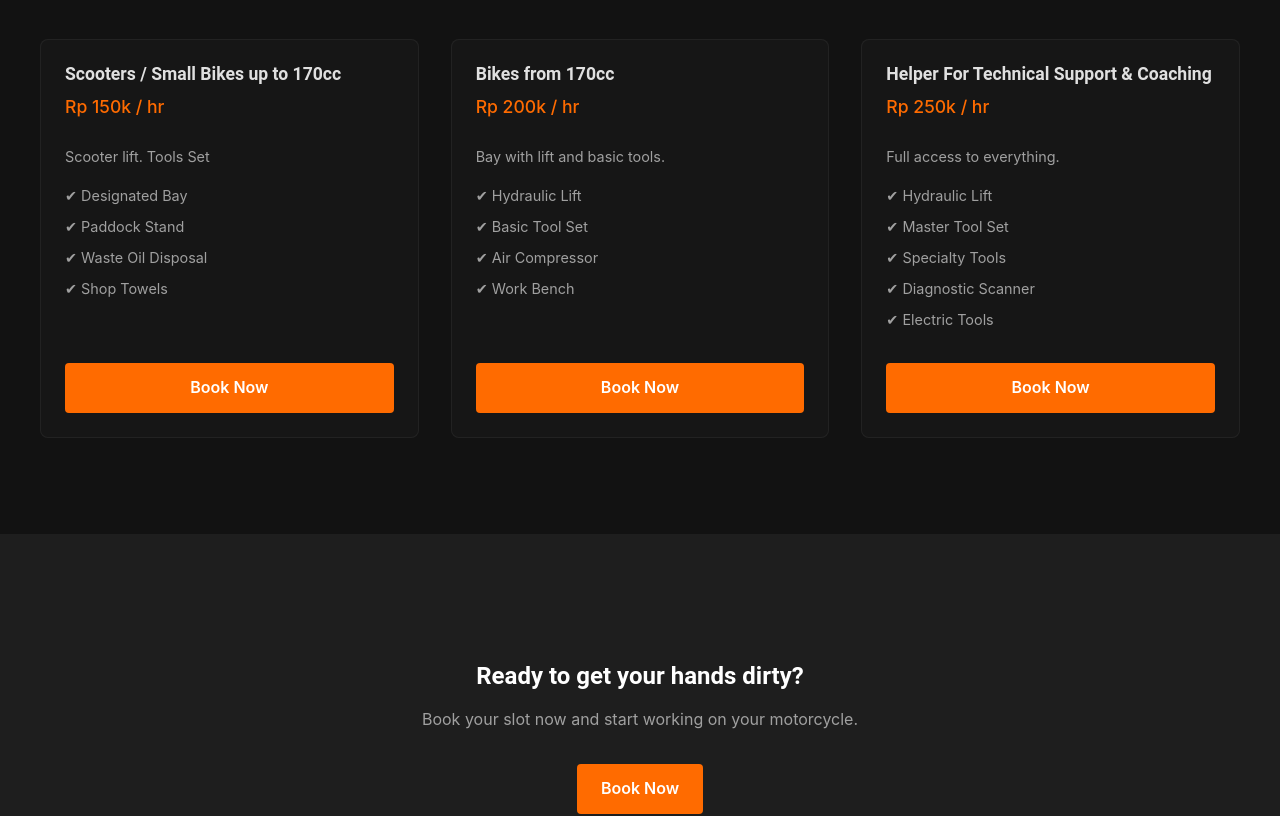
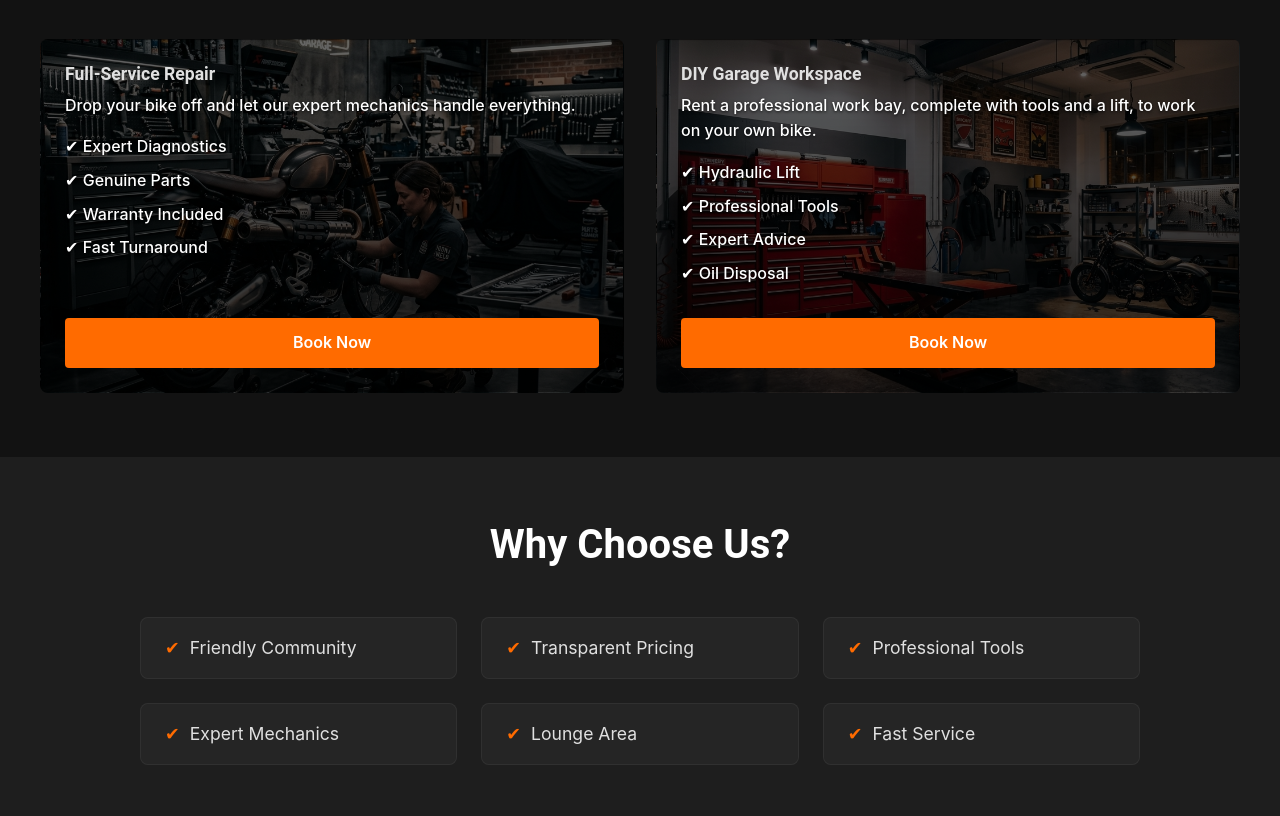
Before and after one commit to PelixDIY/diy-moto-anti, a React (Vite) app: page / in a window 1280 px wide. Shown: the part 880-1696 px from the top of the page. Built offline with nearby package versions, Linux system fonts and the light colour scheme.

Commit message:
change servises

```diff
--- a/src/components/BookingForm.jsx
+++ b/src/components/BookingForm.jsx
@@ -1,13 +1,28 @@
-import React, { useState } from 'react';
+import React, { useState, useEffect } from 'react';
 import { useTranslation } from 'react-i18next';
+import { useSearchParams } from 'react-router-dom';
 
 const BookingForm = () => {
     const { t } = useTranslation();
+    const [searchParams] = useSearchParams();
+    const [formType, setFormType] = useState('diy'); // 'diy' or 'service'
+
+    useEffect(() => {
+        const type = searchParams.get('type');
+        if (type === 'service') {
+            setFormType('service');
+        } else {
+            setFormType('diy');
+        }
+    }, [searchParams]);
+
     const [formData, setFormData] = useState({
         name: '',
         date: '',
         time: '',
-        service: 'lift' // Default service key
+        service: 'lift', // For DIY
+        bikeModel: '', // For Service
+        problemDescription: '' // For Service
     });
 
     const handleChange = (e) => {
@@ -21,12 +36,15 @@ const BookingForm = () => {
     const handleSubmit = (e) => {
         e.preventDefault();
 
-        const { name, date, time, service } = formData;
+        const { name, date, time, service, bikeModel, problemDescription } = formData;
+        let message = '';
 
+        if (formType === 'diy') {
             const serviceLabel = t(`bookingForm.services.${service}`);
-
-        // Format the message for WhatsApp
-        const message = `${t('bookingForm.whatsappMessage')}%0A%0A*${t('bookingForm.name')}:* ${name}%0A*${t('bookingForm.service')}:* ${serviceLabel}%0A*${t('bookingForm.date')}:* ${date}%0A*${t('bookingForm.time')}:* ${time}`;
+            message = `${t('bookingForm.whatsappMessageDIY')}%0A%0A*${t('bookingForm.name')}:* ${name}%0A*${t('bookingForm.service')}:* ${serviceLabel}%0A*${t('bookingForm.date')}:* ${date}%0A*${t('bookingForm.time')}:* ${time}`;
+        } else {
+            message = `${t('bookingForm.whatsappMessageService')}%0A%0A*${t('bookingForm.name')}:* ${name}%0A*${t('bookingForm.bikeModel')}:* ${bikeModel}%0A*${t('bookingForm.problemDescription')}:* ${problemDescription}%0A*${t('bookingForm.date')}:* ${date}%0A*${t('bookingForm.time')}:* ${time}`;
+        }
 
         // WhatsApp API URL
         // Using the corrected number: +6287700077111
@@ -41,6 +59,23 @@ const BookingForm = () => {
 
     return (
         <div className="booking-form-container">
+            <div className="booking-type-toggle">
+                <button
+                    className={`toggle-btn ${formType === 'service' ? 'active' : ''}`}
+                    onClick={() => setFormType('service')}
+                    type="button"
+                >
+                    {t('home.hero.ctaService')}
+                </button>
+                <button
+                    className={`toggle-btn ${formType === 'diy' ? 'active' : ''}`}
+                    onClick={() => setFormType('diy')}
+                    type="button"
+                >
+                    {t('home.hero.ctaDIY')}
+                </button>
+            </div>
+
             <form onSubmit={handleSubmit} className="booking-form">
                 <div className="form-group">
                     <label htmlFor="name">{t('bookingForm.name')}</label>
@@ -56,6 +91,7 @@ const BookingForm = () => {
                     />
                 </div>
 
+                {formType === 'diy' ? (
                     <div className="form-group">
                         <label htmlFor="service">{t('bookingForm.service')}</label>
                         <select
@@ -70,6 +106,37 @@ const BookingForm = () => {
                             <option value="pro">{t('bookingForm.services.pro')}</option>
                         </select>
                     </div>
+                ) : (
+                    <>
+                        <div className="form-group">
+                            <label htmlFor="bikeModel">{t('bookingForm.bikeModel')}</label>
+                            <input
+                                type="text"
+                                id="bikeModel"
+                                name="bikeModel"
+                                value={formData.bikeModel}
+                                onChange={handleChange}
+                                required
+                                placeholder={t('bookingForm.bikeModelPlaceholder')}
+                                className="form-input"
+                            />
+                        </div>
+                        <div className="form-group">
+                            <label htmlFor="problemDescription">{t('bookingForm.problemDescription')}</label>
+                            <textarea
+                                id="problemDescription"
+                                name="problemDescription"
+                                value={formData.problemDescription}
+                                onChange={handleChange}
+                                required
+                                placeholder={t('bookingForm.problemPlaceholder')}
+                                className="form-input"
+                                rows="3"
+                                style={{ resize: 'vertical' }}
+                            ></textarea>
+                        </div>
+                    </>
+                )}
 
                 <div className="form-row">
                     <div className="form-group">
@@ -114,6 +181,33 @@ const BookingForm = () => {
                     border-radius: 8px;
                     border: 1px solid var(--color-border);
                     box-shadow: 0 4px 6px rgba(0, 0, 0, 0.3);
+                }
+
+                .booking-type-toggle {
+                    display: flex;
+                    gap: 0.5rem;
+                    margin-bottom: 2rem;
+                    background-color: var(--color-bg-dark);
+                    padding: 0.5rem;
+                    border-radius: 6px;
+                }
+
+                .toggle-btn {
+                    flex: 1;
+                    padding: 0.75rem;
+                    border: none;
+                    background: transparent;
+                    color: var(--color-text-secondary);
+                    font-size: 0.9rem;
+                    font-weight: 600;
+                    border-radius: 4px;
+                    cursor: pointer;
+                    transition: all var(--transition-fast);
+                }
+
+                .toggle-btn.active {
+                    background-color: var(--color-accent-orange);
+                    color: white;
                 }
 
                 .booking-form {
--- a/src/components/Hero.jsx
+++ b/src/components/Hero.jsx
@@ -10,17 +10,14 @@ const Hero = () => {
       <div className="hero-overlay"></div>
       <div className="container hero-content">
         <h1 className="hero-title">
-          DIY <span className="text-orange">MotoGarage</span>
+          {t('home.hero.title')}
         </h1>
         <p className="hero-subtitle">
-          {t('home.hero.title')}
-        </p>
-        <p className="hero-description">
           {t('home.hero.subtitle')}
         </p>
         <div className="hero-actions">
-          <Link to="/booking" className="btn btn-primary">{t('home.hero.cta')}</Link>
-          <Link to="/services" className="btn btn-outline">{t('navbar.services')}</Link>
+          <Link to="/booking?type=service" className="btn btn-primary">{t('home.hero.ctaService')}</Link>
+          <Link to="/booking?type=diy" className="btn btn-outline">{t('home.hero.ctaDIY')}</Link>
         </div>
       </div>
 
--- a/src/components/ServiceCard.jsx
+++ b/src/components/ServiceCard.jsx
@@ -2,15 +2,15 @@ import React from 'react';
 import { useTranslation } from 'react-i18next';
 import { Link } from 'react-router-dom';
 
-const ServiceCard = ({ title, price, description, features, icon }) => {
+const ServiceCard = ({ title, price, description, features, icon, bgImage, linkUrl }) => {
   const { t } = useTranslation();
 
   return (
-    <div className="service-card">
+    <div className="service-card" style={bgImage ? { backgroundImage: `linear-gradient(rgba(0,0,0,0.6), rgba(0,0,0,0.8)), url(${bgImage})`, backgroundSize: 'cover', backgroundPosition: 'center', borderColor: 'transparent' } : {}}>
       <h4 className="card-title">
         {icon && <span className="icon">{icon}</span>} {title}
       </h4>
-      <div className="card-price">{price}</div>
+      {price && <div className="card-price">{price}</div>}
       <div className="card-body">
         <p className="card-description">{description}</p>
         <ul className="card-features">
@@ -20,7 +20,7 @@ const ServiceCard = ({ title, price, description, features, icon }) => {
         </ul>
       </div>
       <div className="card-footer">
-        <Link to="/booking" className="btn btn-primary full-width">{t('navbar.bookNow')}</Link>
+        <Link to={linkUrl || "/booking"} className="btn btn-primary full-width">{t('navbar.bookNow')}</Link>
       </div>
 
       <style>{`
@@ -56,16 +56,20 @@ const ServiceCard = ({ title, price, description, features, icon }) => {
           margin-bottom: 1.5rem;
         }
         .card-description {
-          color: var(--color-text-secondary);
-          font-size: 0.9rem;
+          color: #fff;
+          font-size: 1rem;
+          font-weight: 500;
           margin-bottom: 1rem;
+          text-shadow: 0 1px 3px rgba(0,0,0,0.8);
         }
         .card-features {
           list-style: none;
           padding: 0;
           margin: 0;
-          color: var(--color-text-secondary);
-          font-size: 0.9rem;
+          color: #fff;
+          font-size: 1rem;
+          font-weight: 500;
+          text-shadow: 0 1px 3px rgba(0,0,0,0.8);
         }
         .card-features li {
           margin-bottom: 0.5rem;
--- a/src/locales/en/translation.json
+++ b/src/locales/en/translation.json
@@ -8,32 +8,44 @@
     },
     "home": {
         "hero": {
-            "title": "Your Garage, Your Rules",
-            "subtitle": "Professional tools and space for your motorcycle projects",
-            "cta": "Book a Bay"
+            "title": "Professional Motorcycle and Scooter Service in Bali",
+            "subtitle": "Professional Mechanics or DIY - You choose",
+            "ctaService": "Book Service",
+            "ctaDIY": "Book DIY Workspace"
         },
         "services": {
             "title": "Our Services",
-            "subtitle": "Everything you need to maintain your bike. Rent professional workspace and tools.",
-            "liftBay": {
-                "title": "Lift Bay Rental",
-                "description": "Rent a professional work bay with a hydraulic lift.",
+            "subtitle": "Everything you need from DIY workspace to full-service repairs.",
+            "fullService": {
+                "title": "Full-Service Repair",
+                "description": "Drop your bike off and let our expert mechanics handle everything.",
                 "features": {
-                    "lift": "Hydraulic Lift",
-                    "bench": "Work Bench",
-                    "compressor": "Air Compressor",
-                    "tools": "Basic Hand Tools"
+                    "f1": "Expert Diagnostics",
+                    "f2": "Genuine Parts",
+                    "f3": "Warranty Included",
+                    "f4": "Fast Turnaround"
                 }
             },
-            "proBay": {
-                "title": "Pro Bay Rental",
-                "description": "The ultimate DIY experience with everything included.",
+            "diyWorkspace": {
+                "title": "DIY Garage Workspace",
+                "description": "Rent a professional work bay, complete with tools and a lift, to work on your own bike.",
                 "features": {
-                    "bayLift": "Bay + Lift",
-                    "specialtyTools": "All Specialty Tools",
-                    "disposal": "Oil Disposal",
-                    "advice": "Expert Advice"
+                    "f1": "Hydraulic Lift",
+                    "f2": "Professional Tools",
+                    "f3": "Expert Advice",
+                    "f4": "Oil Disposal"
                 }
+            }
+        },
+        "whyChooseUs": {
+            "title": "Why Choose Us?",
+            "items": {
+                "community": "Friendly Community",
+                "pricing": "Transparent Pricing",
+                "tools": "Professional Tools",
+                "expert": "Expert Mechanics",
+                "lounge": "Lounge Area",
+                "fast": "Fast Service"
             }
         },
         "cta": {
@@ -162,7 +174,12 @@
             "lift": "Bikes from 170cc (Rp 200k / hr)",
             "pro": "Helper For Technical Support & Coaching (Rp 250k / hr)"
         },
-        "whatsappMessage": "Hello, I would like to book a slot at DIY MotoGarage."
+        "bikeModel": "Bike Model",
+        "bikeModelPlaceholder": "e.g., Yamaha Nmax 155",
+        "problemDescription": "Problem Description",
+        "problemPlaceholder": "What seems to be the issue?",
+        "whatsappMessageDIY": "Hello, I would like to book a DIY slot at DIY MotoGarage.",
+        "whatsappMessageService": "Hello, I need a service/repair for my bike."
     },
     "priceList": {
         "title": "MECHANICS WORK PRICE LIST",
--- a/src/locales/ru/translation.json
+++ b/src/locales/ru/translation.json
@@ -8,32 +8,44 @@
     },
     "home": {
         "hero": {
-            "title": "Твой Гараж, Твои Правила",
-            "subtitle": "Профессиональные инструменты и место для работы над твоим мотоциклом",
-            "cta": "Арендовать место"
+            "title": "Профессиональный сервис мотоциклов и скутеров на Бали",
+            "subtitle": "Профессиональные механики или ремонт своими руками — выбор за вами",
+            "ctaService": "Записаться в Сервис",
+            "ctaDIY": "Аренда DIY Места"
         },
         "services": {
             "title": "Наши Услуги",
-            "subtitle": "Рабочее место в Аренду. Оборудование, инструменты",
-            "liftBay": {
-                "title": "Аренда подъемника",
-                "description": "Аренда профессионального рабочего места с гидравлическим подъемником.",
+            "subtitle": "Все необходимое от самообслуживания до полного ремонта.",
+            "fullService": {
+                "title": "Полный Ремонт",
+                "description": "Оставьте свой мотоцикл, и наши опытные механики позаботятся обо всем.",
                 "features": {
-                    "lift": "Гидравлический подъемник",
-                    "bench": "Верстак",
-                    "compressor": "Компрессор",
-                    "tools": "Базовый набор инструментов"
+                    "f1": "Точная Диагностика",
+                    "f2": "Оригинальные Запчасти",
+                    "f3": "Гарантия на Работы",
+                    "f4": "Быстрый Ремонт"
                 }
             },
-            "proBay": {
-                "title": "Аренда Pro",
-                "description": "Максимальный опыт DIY со всем включенным.",
+            "diyWorkspace": {
+                "title": "Самообслуживание DIY",
+                "description": "Арендуйте профессиональное рабочее место с инструментами и подъемником для работы с вашим байком.",
                 "features": {
-                    "bayLift": "Место + Подъемник",
-                    "specialtyTools": "Спец. инструменты",
-                    "disposal": "Утилизация масла",
-                    "advice": "Советы эксперта"
+                    "f1": "Гидравлический Подъемник",
+                    "f2": "Профессиональные Инструменты",
+                    "f3": "Советы Экспертов",
+                    "f4": "Утилизация Масла"
                 }
+            }
+        },
+        "whyChooseUs": {
+            "title": "Почему Мы?",
+            "items": {
+                "community": "Дружелюбное Сообщество",
+                "pricing": "Прозрачные Цены",
+                "tools": "Профессиональные Инструменты",
+                "expert": "Опытные Механики",
+                "lounge": "Зона Отдыха",
+                "fast": "Быстрое Обслуживание"
             }
         },
         "cta": {
@@ -152,17 +164,22 @@
     },
     "bookingForm": {
         "name": "Имя",
-        "namePlaceholder": "Ваше Имя",
+        "namePlaceholder": "Ваше имя",
         "service": "Услуга",
         "date": "Дата",
         "time": "Время",
-        "submit": "Забронировать через WhatsApp",
+        "submit": "Забронировать в WhatsApp",
         "services": {
-            "paddock": "Скутеры / Байки до 170cc (150 тыс рупий/час)",
-            "lift": "Байки от 170cc (200 тыс рупий/час)",
-            "pro": "Механик в помощь. Техническая поддержка и обучение (250 тыс рупий/час)"
+            "paddock": "Скутеры / Байки до 170cc (150 тыс. рупий / час)",
+            "lift": "Байки от 170cc (200 тыс. рупий / час)",
+            "pro": "Помощник / Тех. поддержка (250 тыс. рупий / час)"
         },
-        "whatsappMessage": "Здравствуйте, я хотел бы забронировать место в DIY MotoGarage."
+        "bikeModel": "Модель байка",
+        "bikeModelPlaceholder": "Например, Yamaha Nmax 155",
+        "problemDescription": "Описание проблемы",
+        "problemPlaceholder": "Опишите, что нужно сделать...",
+        "whatsappMessageDIY": "Здравствуйте, я хочу забронировать место для самообслуживания (DIY) в DIY MotoGarage.",
+        "whatsappMessageService": "Здравствуйте, мне нужен сервис/ремонт байка."
     },
     "priceList": {
         "title": "ПРАЙС-ЛИСТ РАБОТ МЕХАНИКА",
--- a/src/pages/Home.jsx
+++ b/src/pages/Home.jsx
@@ -9,39 +9,38 @@ const Home = () => {
 
   const featuredServices = [
     {
-      title: t('servicesPage.paddockBay.title'),
-      price: t('servicesPage.paddockBay.price'),
-      description: t('servicesPage.paddockBay.description'),
+      title: t('home.services.fullService.title'),
+      description: t('home.services.fullService.description'),
       features: [
-        t('servicesPage.paddockBay.features.bay'),
-        t('servicesPage.paddockBay.features.stand'),
-        t('servicesPage.paddockBay.features.disposal'),
-        t('servicesPage.paddockBay.features.towels')
+        t('home.services.fullService.features.f1'),
+        t('home.services.fullService.features.f2'),
+        t('home.services.fullService.features.f3'),
+        t('home.services.fullService.features.f4')
       ],
+      bgImage: '/full_service_repair.png',
+      linkUrl: '/booking?type=service'
     },
     {
-      title: t('servicesPage.liftBay.title'),
-      price: t('servicesPage.liftBay.price'),
-      description: t('servicesPage.liftBay.description'),
+      title: t('home.services.diyWorkspace.title'),
+      description: t('home.services.diyWorkspace.description'),
       features: [
-        t('servicesPage.liftBay.features.lift'),
-        t('servicesPage.liftBay.features.tools'),
-        t('servicesPage.liftBay.features.compressor'),
-        t('servicesPage.liftBay.features.bench')
+        t('home.services.diyWorkspace.features.f1'),
+        t('home.services.diyWorkspace.features.f2'),
+        t('home.services.diyWorkspace.features.f3'),
+        t('home.services.diyWorkspace.features.f4')
       ],
-    },
-    {
-      title: t('servicesPage.proBay.title'),
-      price: t('servicesPage.proBay.price'),
-      description: t('servicesPage.proBay.description'),
-      features: [
-        t('servicesPage.proBay.features.lift'),
-        t('servicesPage.proBay.features.masterTools'),
-        t('servicesPage.proBay.features.specialtyTools'),
-        t('servicesPage.proBay.features.scanner'),
-        t('servicesPage.proBay.features.electricTools')
-      ],
-    },
+      bgImage: '/diy_garage_workspace.png',
+      linkUrl: '/booking?type=diy'
+    }
+  ];
+
+  const whyChooseUsFeatures = [
+    t('home.whyChooseUs.items.community'),
+    t('home.whyChooseUs.items.pricing'),
+    t('home.whyChooseUs.items.tools'),
+    t('home.whyChooseUs.items.expert'),
+    t('home.whyChooseUs.items.lounge'),
+    t('home.whyChooseUs.items.fast'),
   ];
 
   return (
@@ -61,7 +60,23 @@ const Home = () => {
       </section>
 
       <section className="section bg-card">
-        <div className="container cta-section">
+        <div className="container">
+          <div className="section-header">
+            <h2>{t('home.whyChooseUs.title')}</h2>
+          </div>
+          <div className="features-grid">
+            {whyChooseUsFeatures.map((feature, idx) => (
+              <div key={idx} className="feature-item">
+                <span style={{color: 'var(--color-accent-orange)', marginRight: '10px'}}>✔</span>
+                {feature}
+              </div>
+            ))}
+          </div>
+        </div>
+      </section>
+
+      <section className="section">
+        <div className="container cta-section bg-card" style={{ padding: '4rem 2rem', borderRadius: '8px' }}>
           <h2>{t('home.cta.title')}</h2>
           <p>{t('home.cta.subtitle')}</p>
           <Link to="/booking" className="btn btn-primary">{t('home.cta.button')}</Link>
@@ -84,16 +99,32 @@ const Home = () => {
         }
         .services-grid {
           display: grid;
+          grid-template-columns: repeat(auto-fit, minmax(350px, 1fr));
+          gap: 2rem;
+        }
+        .features-grid {
+          display: grid;
           grid-template-columns: repeat(auto-fit, minmax(300px, 1fr));
-          gap: 2rem;
+          gap: 1.5rem;
+          max-width: 1000px;
+          margin: 0 auto;
+        }
+        .feature-item {
+          display: flex;
+          align-items: center;
+          font-size: 1.1rem;
+          background: rgba(255, 255, 255, 0.03);
+          padding: 1rem 1.5rem;
+          border-radius: 8px;
+          border: 1px solid rgba(255, 255, 255, 0.05);
         }
         .bg-card {
           background-color: var(--color-bg-card);
-          margin-top: 2rem;
+          padding-top: 4rem;
+          padding-bottom: 4rem;
         }
         .cta-section {
           text-align: center;
-          padding: 4rem 0;
         }
         .cta-section h2 {
           margin-bottom: 1rem;
```
Also changed, not shown: public/diy_garage_workspace.png (added), public/full_service_repair.png (added). Lines whose indentation alone changed are shown as unchanged.
